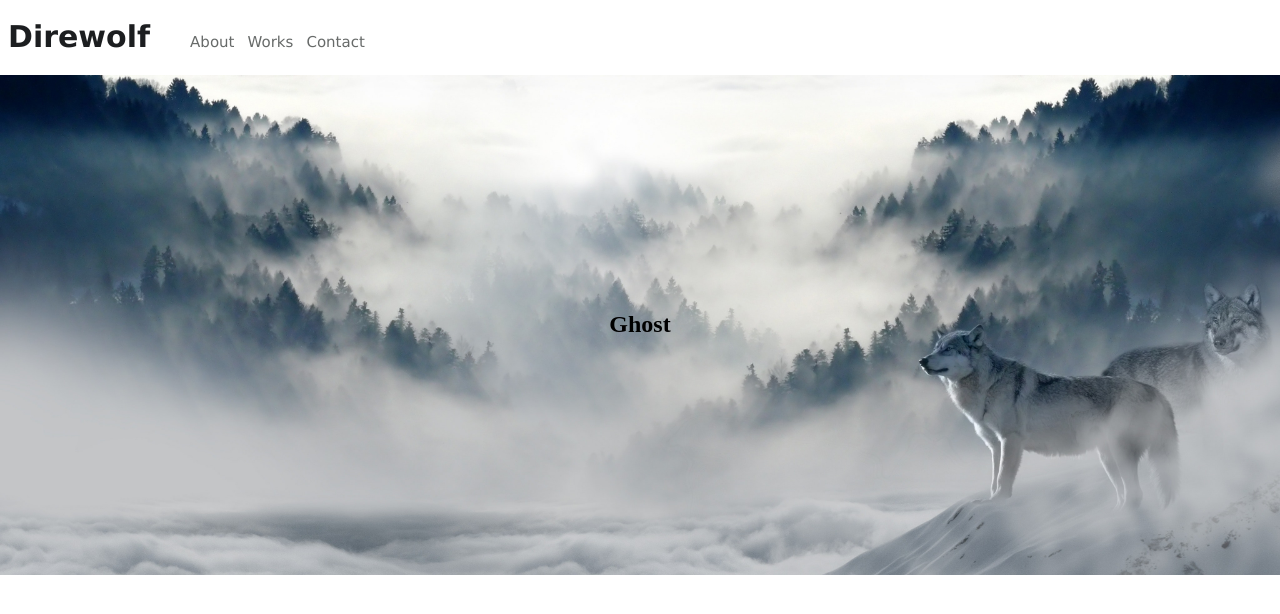
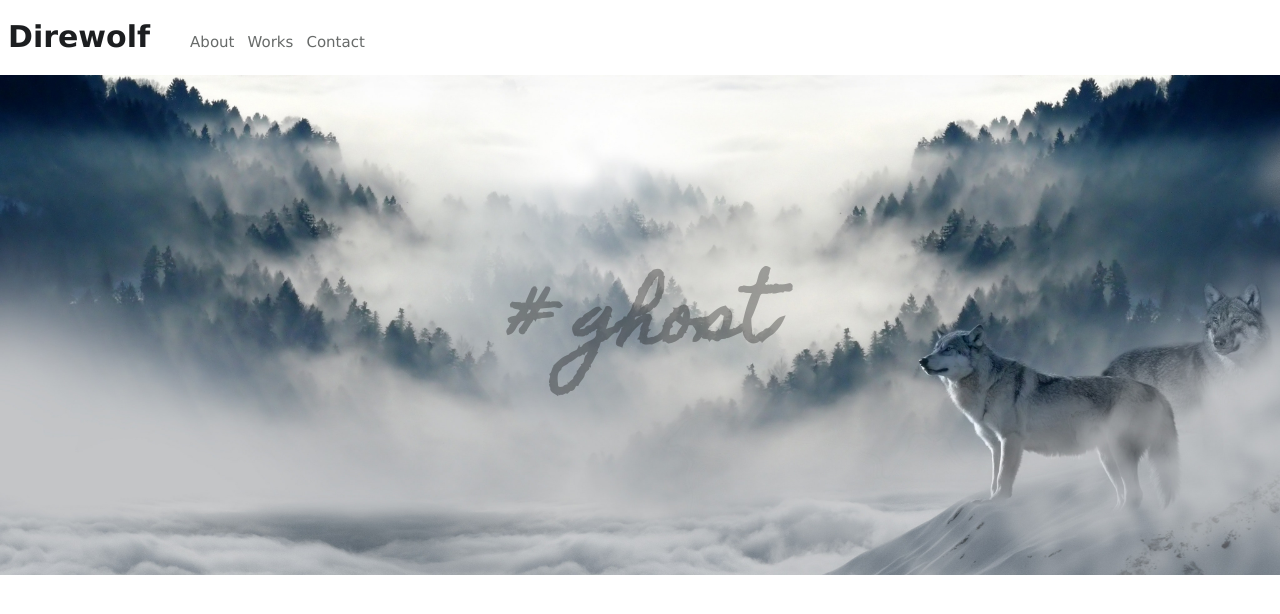
Before and after one commit to steventaesungkim/direwolf, a plain HTML site: page index.html in a window 1280 px wide. Drawn offline with nearby package versions, Linux system fonts and the light colour scheme.

Commit message:
stylizing font

```diff
--- a/index.html
+++ b/index.html
@@ -8,6 +8,7 @@
     <meta http-equiv="X-UA-Compatible" content="ie=edge">
     <title>Direwolfsite</title>
     <link rel="stylesheet" href="https://cdnjs.cloudflare.com/ajax/libs/normalize/8.0.0/normalize.min.css">
+    <link href="https://fonts.googleapis.com/css?family=Homemade+Apple" rel="stylesheet">
     <link rel="stylesheet" href="stylesheet/index.css">
 </head>
 <body>
@@ -23,7 +24,9 @@
         </nav>
     </header>
     <section class="wolf-image center-center">
-        <h2>Ghost</h2>
+        <h2 class="wolf-text">
+            # ghost
+        </h2>
     </section>
 </body>
 </html>
--- a/stylesheet/index.css
+++ b/stylesheet/index.css
@@ -56,6 +56,15 @@ body{
     min-height: 500px;
     min-width: 100%;
 }
+
+
+.wolf-text{
+    font-family: 'Homemade Apple', cursive;
+    font-size: 70px;
+    opacity: 0.3;
+}
+
+
 .center-center{
     display: flex;
     justify-content: center;
```
